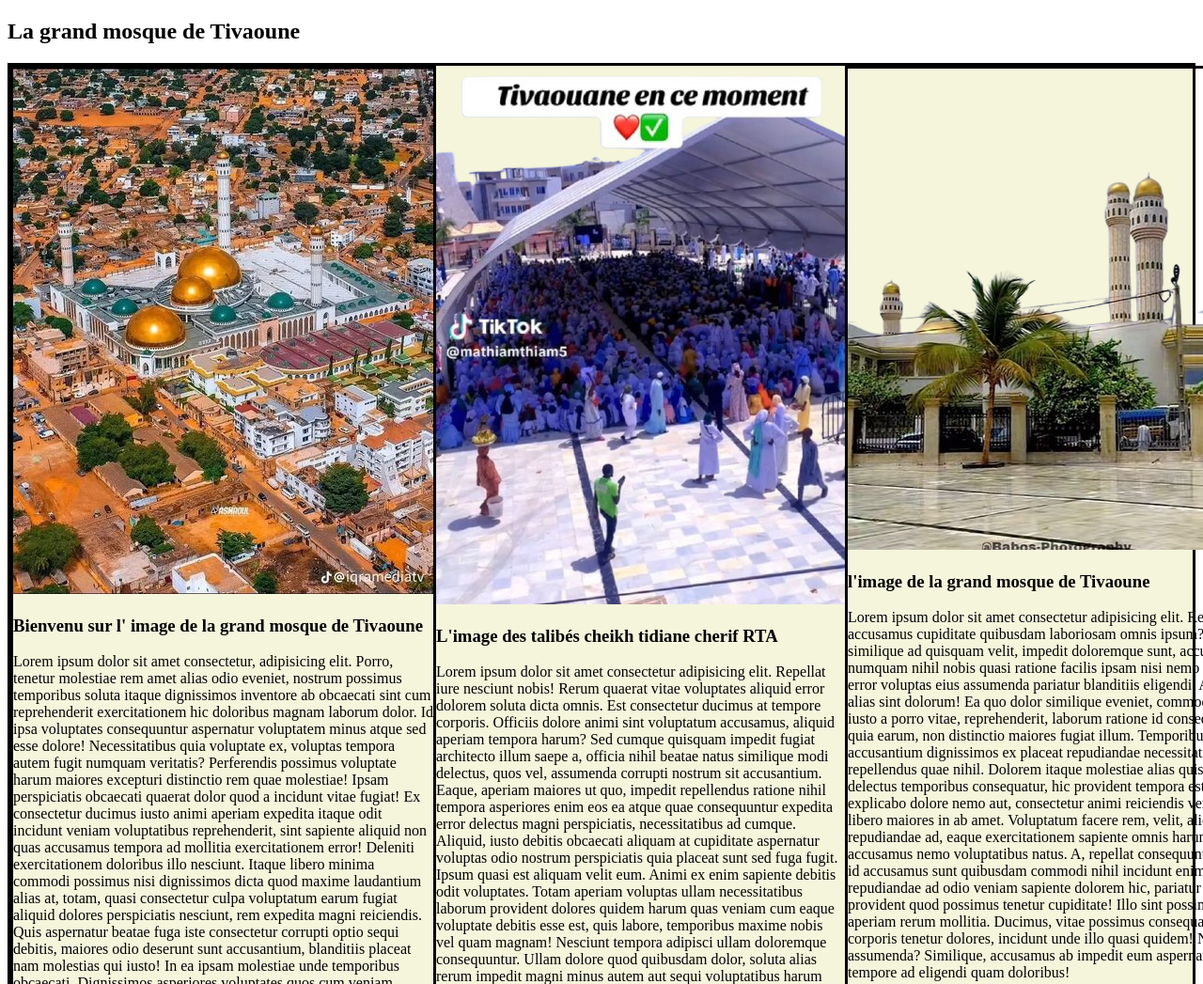
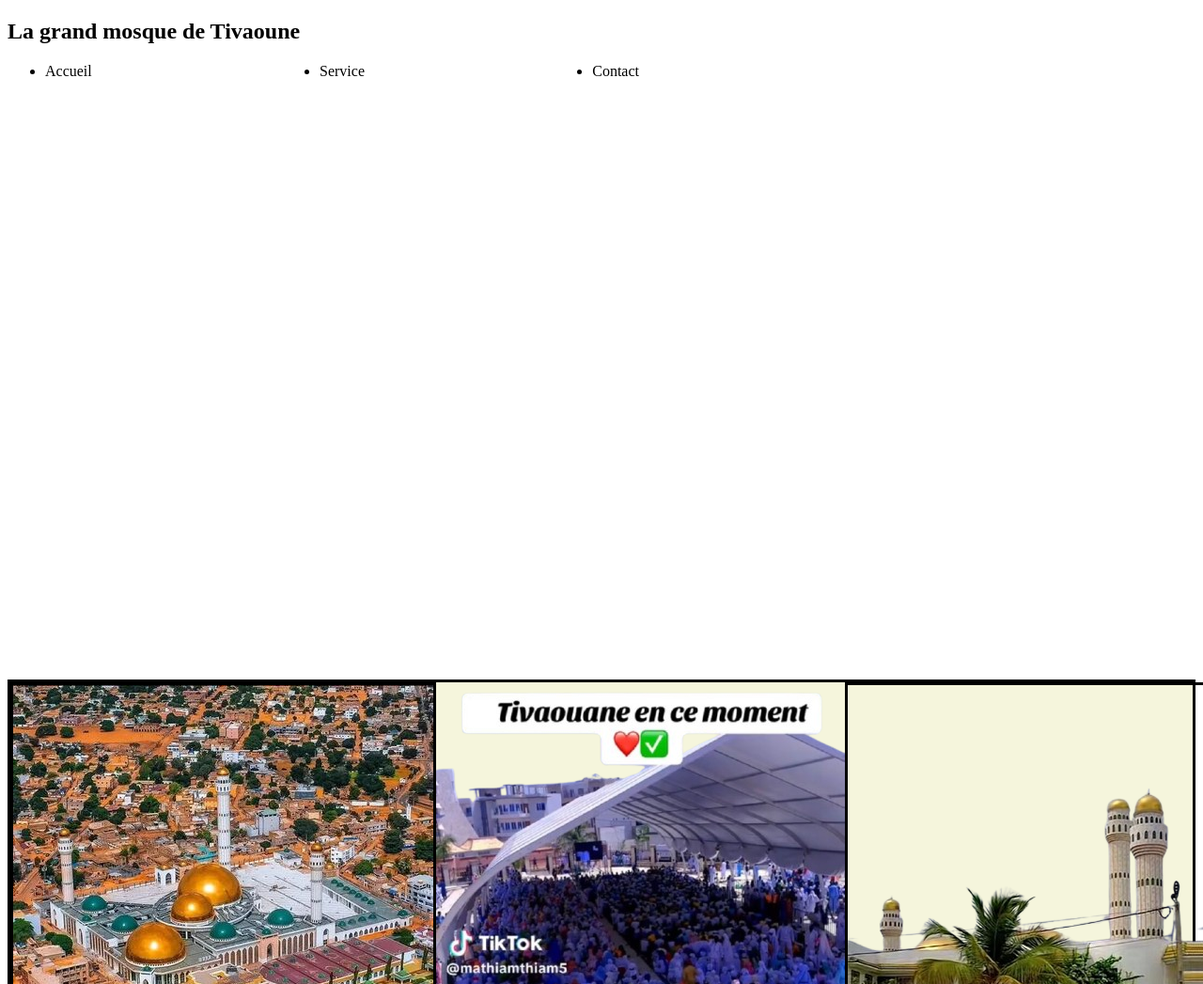
Before and after one commit to MaimounaGaye/maestra, a plain HTML site: page index.html in a window 1280 px wide. Shown: the top 1047 px of the page at 94% size. Drawn offline with Linux system fonts and the light colour scheme.

Commit message:
mon deuxieme commit

```diff
--- a/index.html
+++ b/index.html
@@ -9,6 +9,11 @@
 <body>
     <nav>
         <h1>La grand mosque de Tivaoune</h1>
+        <ul>
+            <li>Accueil</li>
+            <li>Service</li>
+            <li>Contact</li>
+        </ul>
         <section>
             <div class="droite">
                 <img src="WhatsApp_Image_2025-07-09_à_21.48.31_918bd187-removebg-preview.png" alt="">
```
